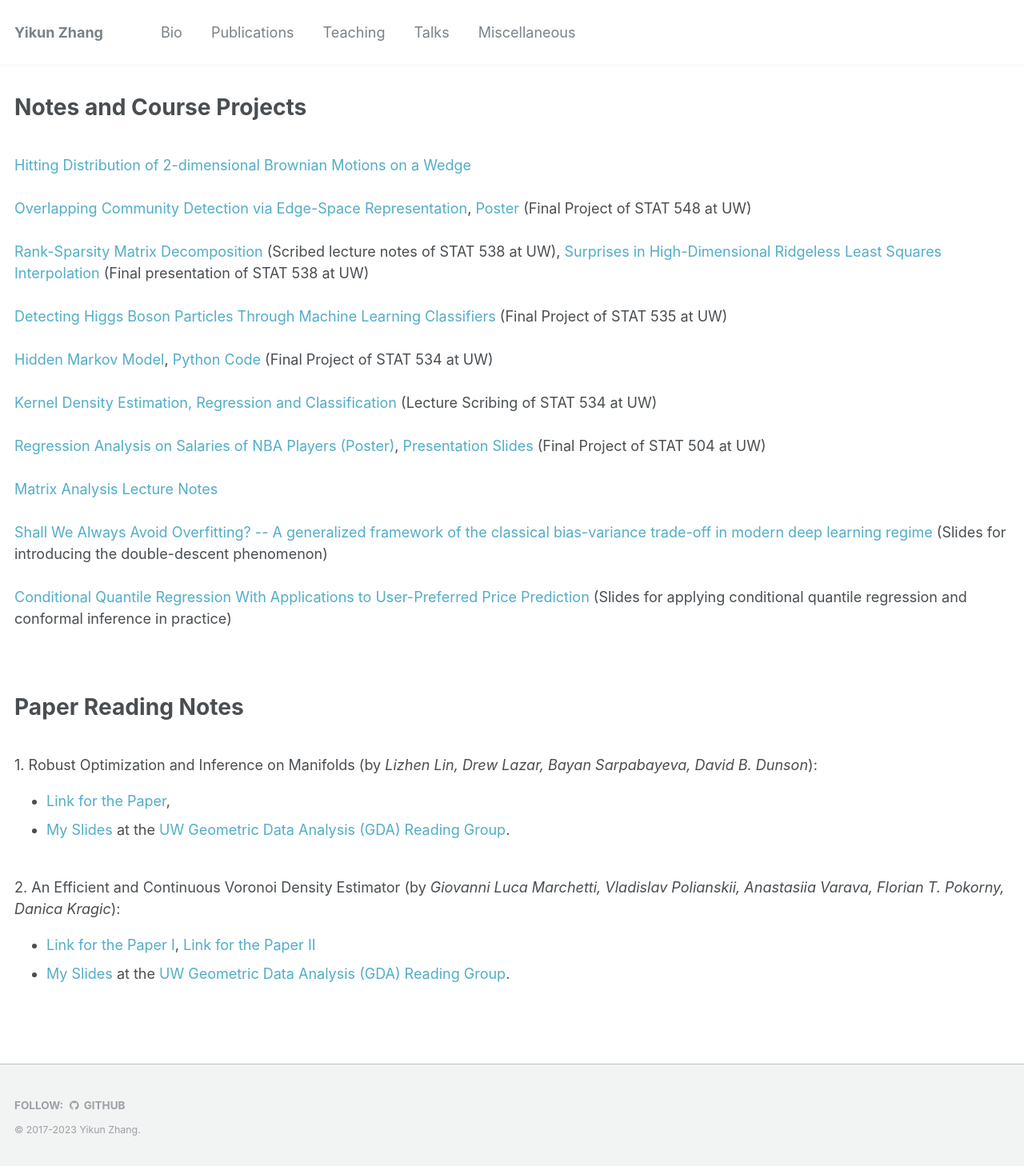
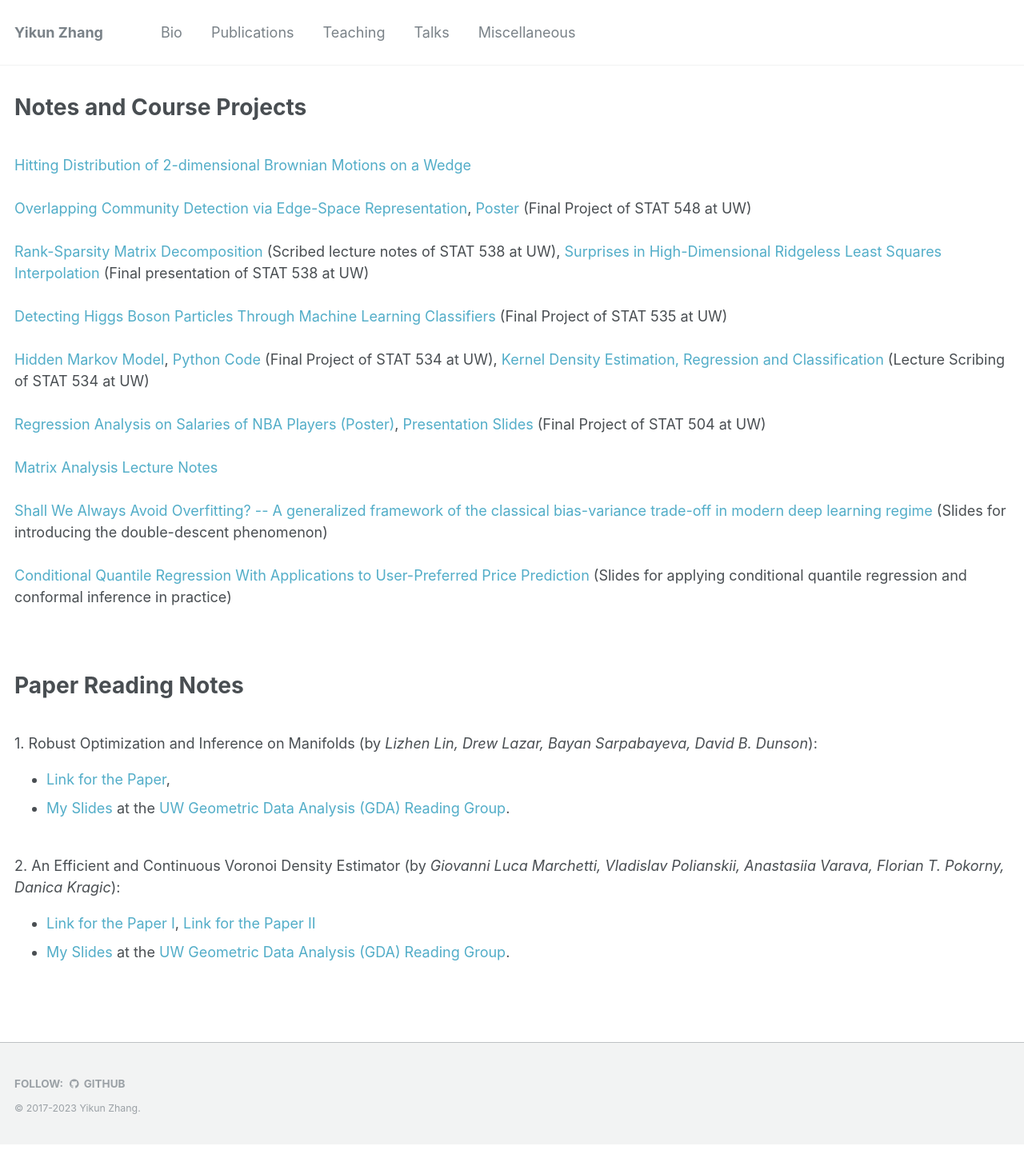
Before and after one commit to zhangyk8/zhangyk8.github.io, a Jekyll site: the page built from _portfolio/portfolio-1.html, in a window 1280 px wide. Shown: the whole page at 80% size. Built offline with Jekyll 4.4.1, drawn with Linux system fonts in a browser that asks for light colours; after the commit the page ends 1431 px from its top, so only the background shows below that.

```diff
--- a/_portfolio/portfolio-1.html
+++ b/_portfolio/portfolio-1.html
@@ -17,16 +17,15 @@ permalink: /portfolio/
 <a href="Lecture_Notes/STAT548_Poster.pdf">Poster</a> (Final Project of STAT 548 at UW)
 <br>
 <br>
-<a href="Lecture_Notes/STAT538_L16_notes.pdf">Rank-Sparsity Matrix Decomposition</a> (Scribed lecture notes of STAT 538 at UW), <a href="Lecture_Notes/HighD_Ridgeless.pdf">Surprises in High-Dimensional Ridgeless Least Squares Interpolation</a> (Final presentation of STAT 538 at UW)
+<a href="Lecture_Notes/STAT538_L16_notes.pdf">Rank-Sparsity Matrix Decomposition</a> (Scribed lecture notes of STAT 538 at UW),
+<a href="Lecture_Notes/HighD_Ridgeless.pdf">Surprises in High-Dimensional Ridgeless Least Squares Interpolation</a> (Final presentation of STAT 538 at UW)
 <br>
 <br>
 <a href="Lecture_Notes/STAT535_final_report.pdf">Detecting Higgs Boson Particles Through Machine Learning Classifiers</a> (Final Project of STAT 535 at UW)
 <br>
 <br>
 <a href="Lecture_Notes/Report_HMM.pdf">Hidden Markov Model</a>,
-<a href="https://github.com/zhangyk8/HMM">Python Code</a> (Final Project of STAT 534 at UW)
-<br>
-<br>
+<a href="https://github.com/zhangyk8/HMM">Python Code</a> (Final Project of STAT 534 at UW),
 <a href="Lecture_Notes/Lecture6_Yikun1.pdf">Kernel Density Estimation, Regression and Classification</a> (Lecture Scribing of STAT 534 at UW)
 <br>
 <br>
```
